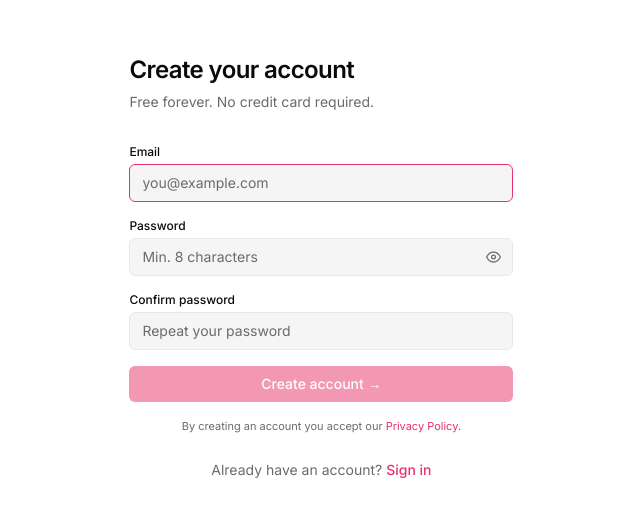
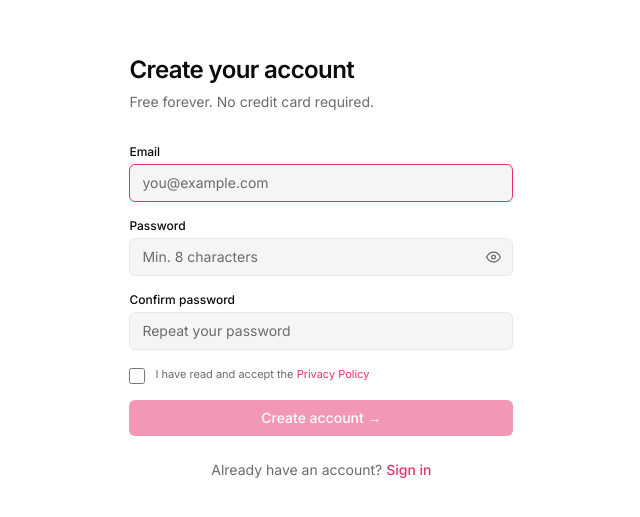
Before and after one commit to matteodebera02/Structify, a React (Vite) app in the folder frontend/: page /register in a window 1280 px wide. Shown: the part 133-650 px from the top of the page, without its empty margins (613-1253 px from the left). Built offline with nearby package versions, Linux system fonts and the light colour scheme.

Commit message:
edit privacy section

```diff
--- a/frontend/src/pages/RegisterPage.tsx
+++ b/frontend/src/pages/RegisterPage.tsx
@@ -13,6 +13,7 @@ export default function RegisterPage() {
   const [password, setPassword] = useState('')
   const [confirmPassword, setConfirmPassword] = useState('')
   const [showPassword, setShowPassword] = useState(false)
+  const [privacyAccepted, setPrivacyAccepted] = useState(false)
   const [error, setError] = useState<string | null>(null)
   const [loading, setLoading] = useState(false)
 
@@ -114,6 +115,21 @@ export default function RegisterPage() {
             />
           </div>
 
+          <label className="flex items-start gap-2.5 cursor-pointer">
+            <input
+              type="checkbox"
+              checked={privacyAccepted}
+              onChange={e => setPrivacyAccepted(e.target.checked)}
+              className="mt-0.5 h-4 w-4 shrink-0 rounded border-base-border accent-pink-primary cursor-pointer"
+            />
+            <span className="text-[11px] text-base-muted leading-relaxed">
+              I have read and accept the{' '}
+              <Link to="/privacy" className="text-pink-primary hover:underline" target="_blank">
+                Privacy Policy
+              </Link>
+            </span>
+          </label>
+
           {error && (
             <div className="bg-red-50 border border-red-200 rounded-lg px-4 py-3">
               <p className="text-xs text-red-600">{error}</p>
@@ -124,15 +140,10 @@ export default function RegisterPage() {
             type="submit"
             className="w-full"
             loading={loading}
-            disabled={!email || !password || !confirmPassword}
+            disabled={!email || !password || !confirmPassword || !privacyAccepted}
           >
             Create account →
           </Button>
-
-          <p className="text-[11px] text-base-muted text-center leading-relaxed">
-            By creating an account you accept our{' '}
-            <Link to="/privacy" className="text-pink-primary hover:underline">Privacy Policy</Link>.
-          </p>
         </form>
 
         <p className="text-sm text-base-muted text-center mt-6">
```
